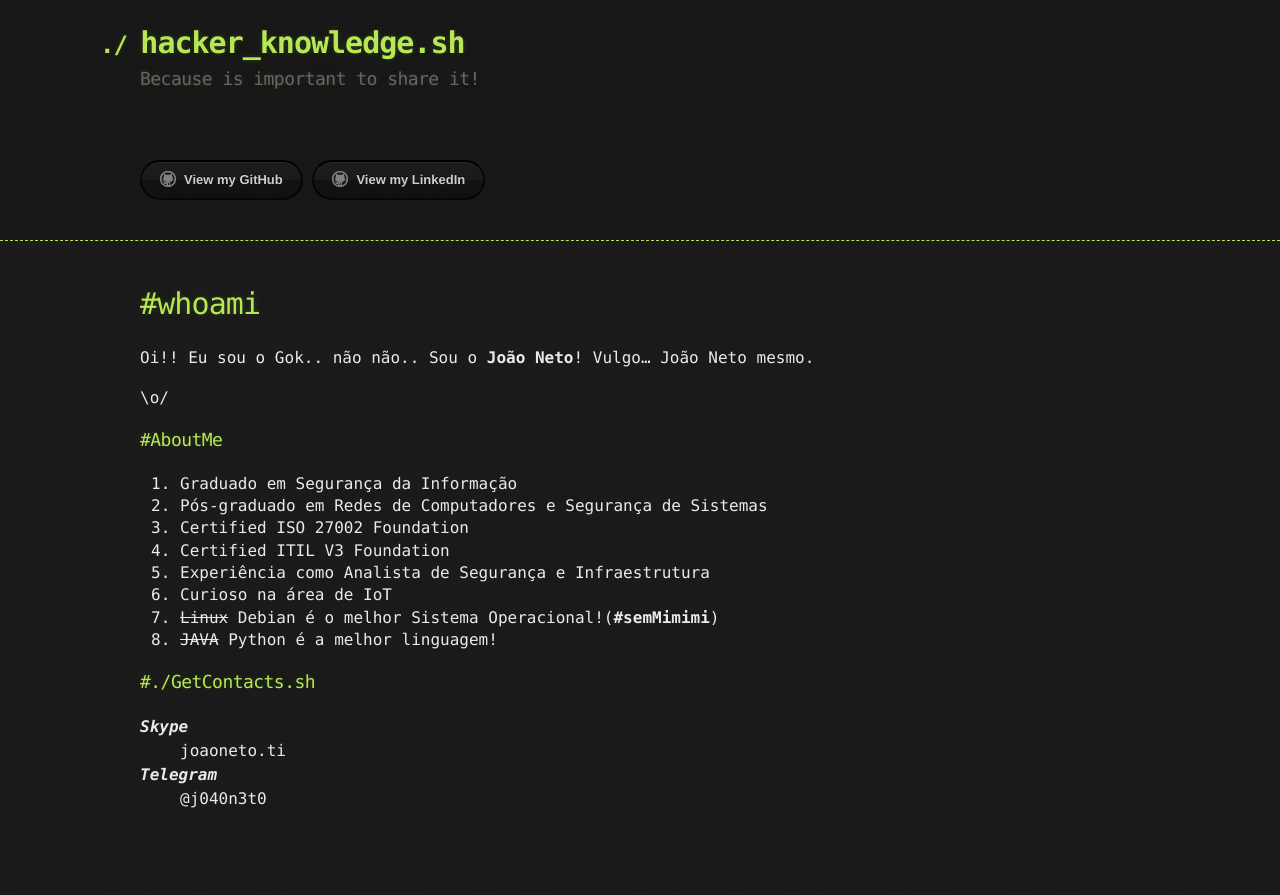
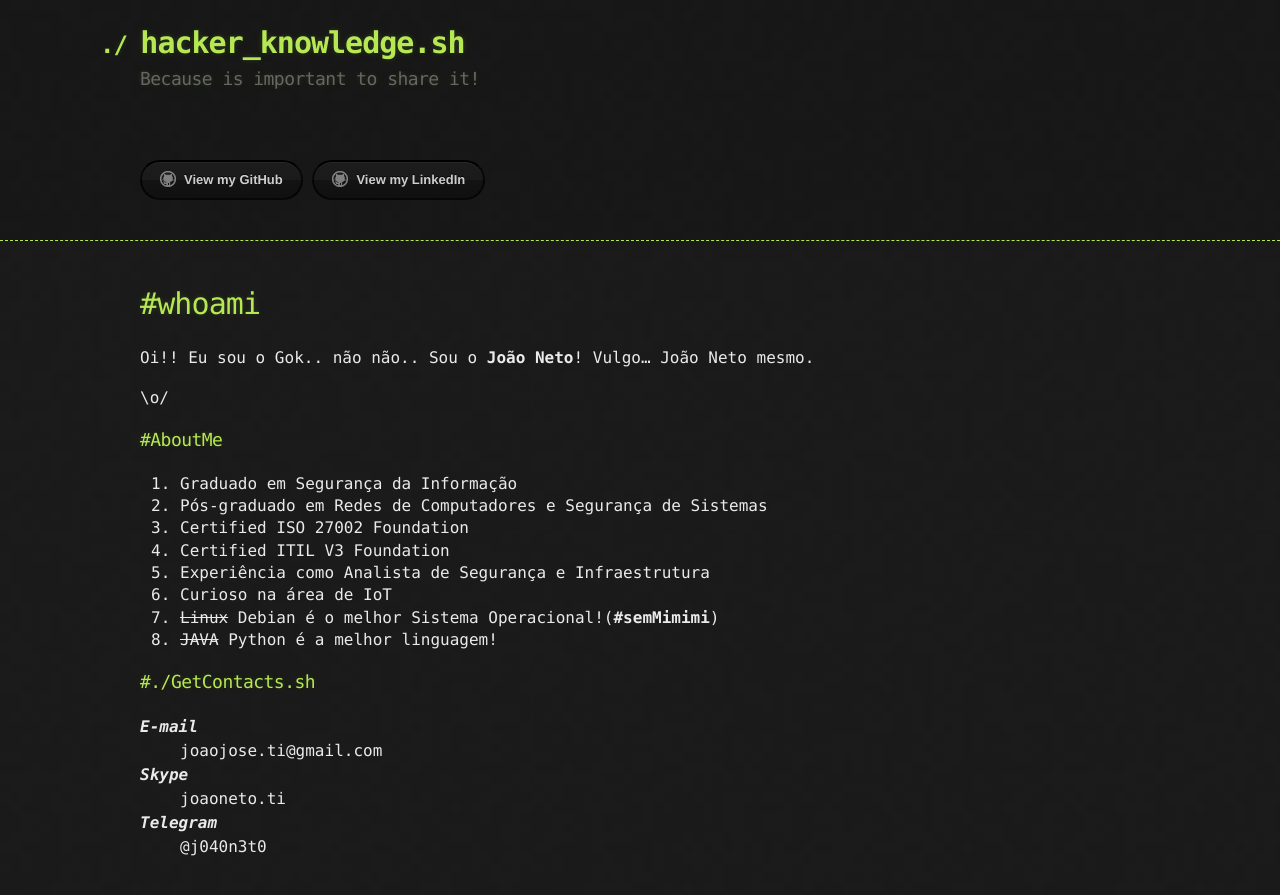
Before and after one commit to j040n3t0/j040n3t0.github.io, a Jekyll site: the page built from index.md, in a window 1280 px wide. Shown: the top 895 px of the page. Built offline with Jekyll 4.4.1, drawn with Linux system fonts in a browser that asks for light colours; our own code applies the rules of GitHub Pages for plain Markdown files.

Commit message:
Update index.md

```diff
--- a/index.md
+++ b/index.md
@@ -18,6 +18,8 @@ Oi!! Eu sou o Gok.. não não.. Sou o **João Neto**! Vulgo... João Neto mesmo.
 ### #./GetContacts.sh
 
 <dl>
+<dt>E-mail</dt>
+<dd>joaojose.ti@gmail.com</dd>
 <dt>Skype</dt>
 <dd>joaoneto.ti</dd>
 <dt>Telegram</dt>
```
